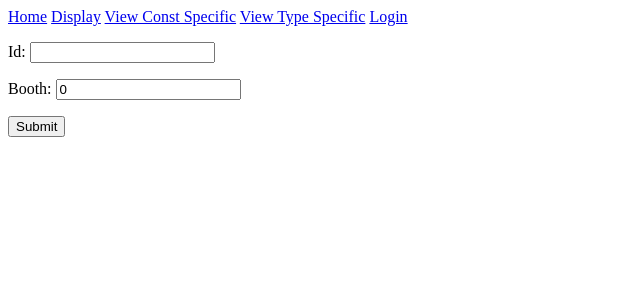
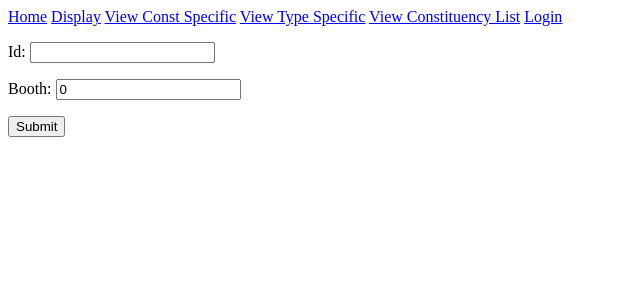
Before and after one commit to jsparmani/ECI_Website, a Django app: page /accounts/add_constituency/ in a window 1280 px wide. Shown: the top 300 px of the page, without its empty margins (0-640 px from the left). Run offline with Django 3.2, Linux system fonts and the light colour scheme; data comes from the database, SQL or seed files in the repository; both versions use the stored data as it was after the commit.

Commit message:
Constituency List View added

```diff
--- a/accounts/urls.py
+++ b/accounts/urls.py
@@ -17,4 +17,5 @@ urlpatterns = [
     path('add_constituency/',views.add_constituency, name = 'add_constituency'),
     path('add_complaint_type/',views.add_complaint_type, name = 'add_complaint_type'),
     path('update_constituency/',views.update_constituency, name = 'update_constituency'),
+    path('constituency_list/', views.ConstituencyList.as_view(), name = 'constituency_list'),
 ]
--- a/accounts/views.py
+++ b/accounts/views.py
@@ -205,6 +205,12 @@ def update_constituency(request):
         return render(request, 'accounts/constituency_update_form.html',{'form':form})
 
 
+class ConstituencyList(generic.ListView):
+    model = models.Constituency
+    template_name = "accounts/constituency_list.html"
+
+
+
 def add_complaint_type(request):
     if request.method == 'POST':
         form = forms.ComplaintTypeForm(request.POST)
--- a/templates/base.html
+++ b/templates/base.html
@@ -14,6 +14,7 @@
     <a href="{% url 'complaints:display_all' %}">Display</a>
     <a href="{% url 'complaints:get_const_num' %}">View Const Specific</a>
     <a href="{% url 'complaints:get_type' %}">View Type Specific</a>
+    <a href="{% url 'accounts:constituency_list' %}">View Constituency List</a>
     {% if user.is_authenticated and user.username in govname_list %}
     <a href="{% url 'complaints:get_type_num' %}">View Special List</a>
     <a href="{% url 'accounts:add_user' %}">Add User</a>
```
Also changed, not shown: accounts/templates/accounts/constituency_list.html (added, +14 -0 lines), db.sqlite3.
